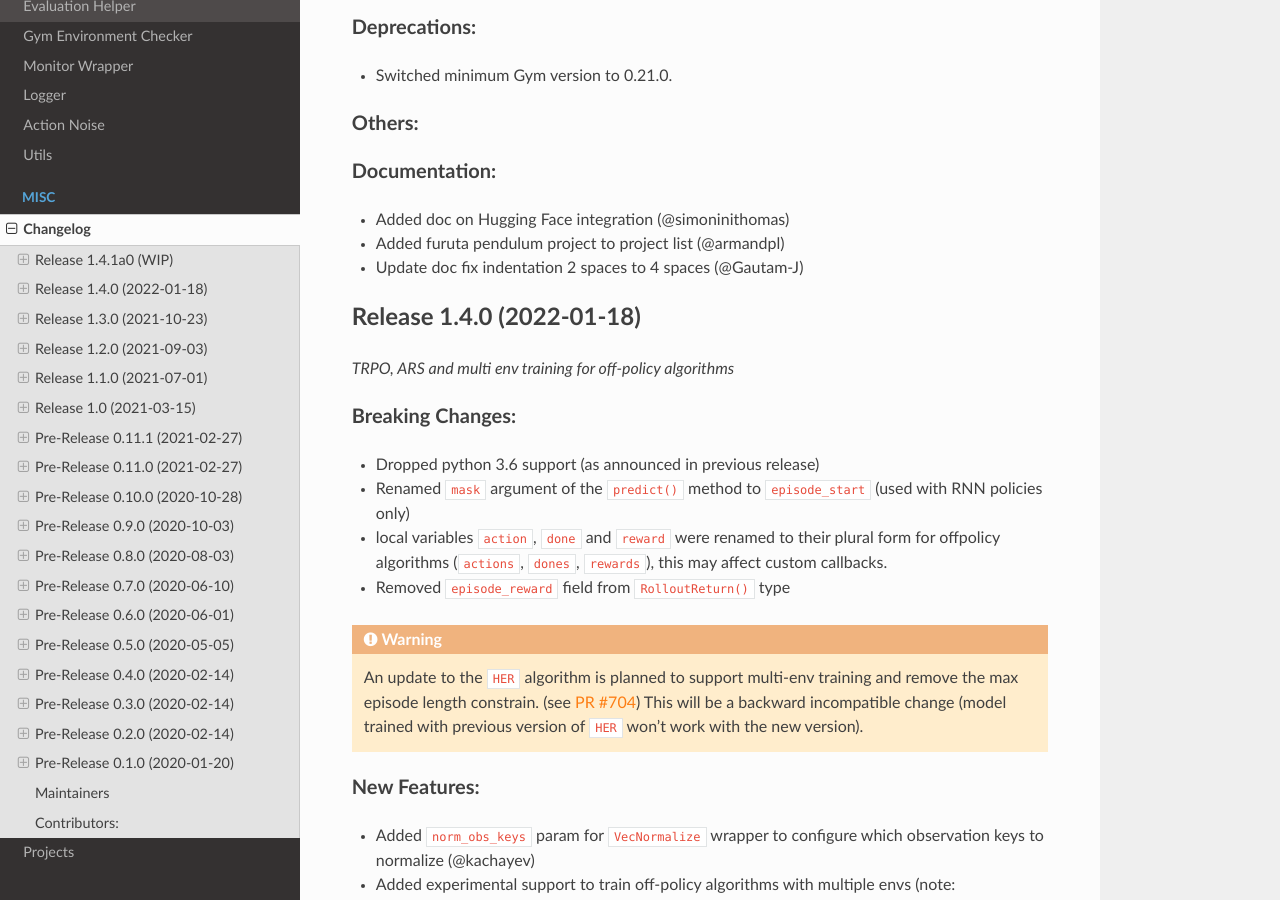
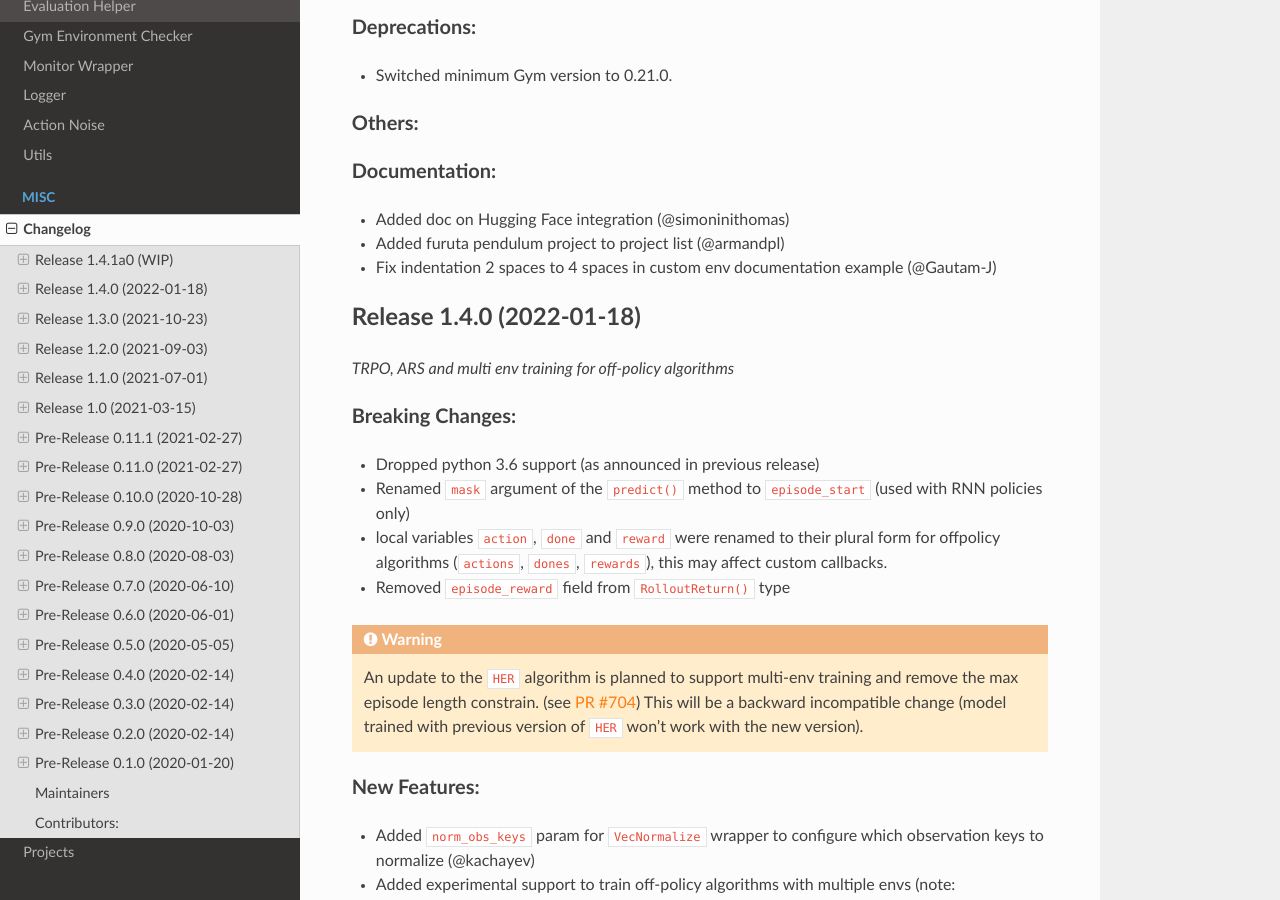
Before and after one commit to DLR-RM/stable-baselines3, a Sphinx documentation site: the page built from docs/misc/changelog.rst, in a window 1280 px wide and 900 px high, scrolled down 652 px. Built offline with Sphinx 7.4.7 and the Read the Docs theme 2.0.0, drawn with Linux system fonts in a browser that asks for light colours.

Commit message:
Update changelog.rst

```diff
--- a/docs/misc/changelog.rst
+++ b/docs/misc/changelog.rst
@@ -39,7 +39,7 @@ Documentation:
 ^^^^^^^^^^^^^^
 - Added doc on Hugging Face integration (@simoninithomas)
 - Added furuta pendulum project to project list (@armandpl)
-- Update doc fix indentation 2 spaces to 4 spaces (@Gautam-J)
+- Fix indentation 2 spaces to 4 spaces in custom env documentation example (@Gautam-J)
 
 
 Release 1.4.0 (2022-01-18)
```
